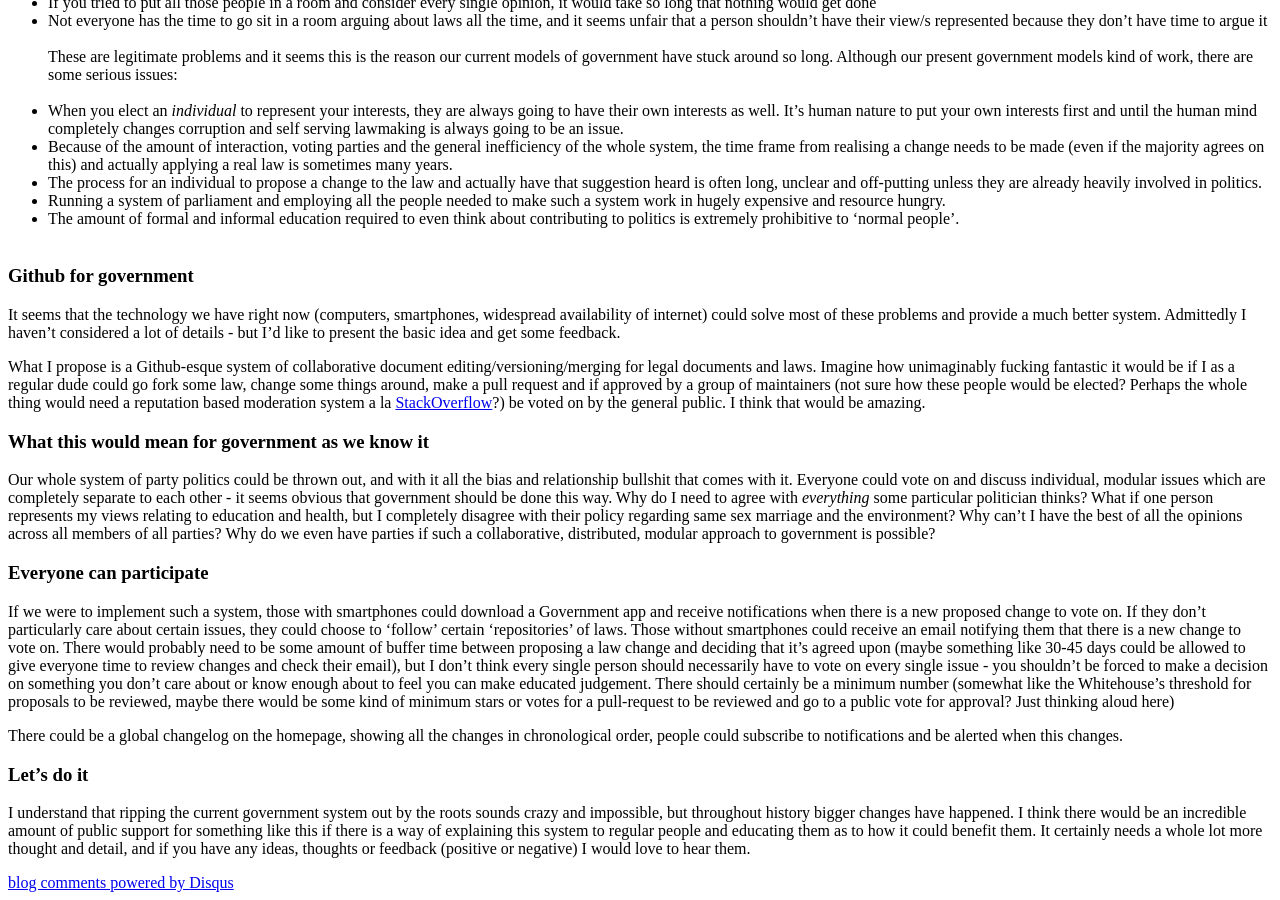
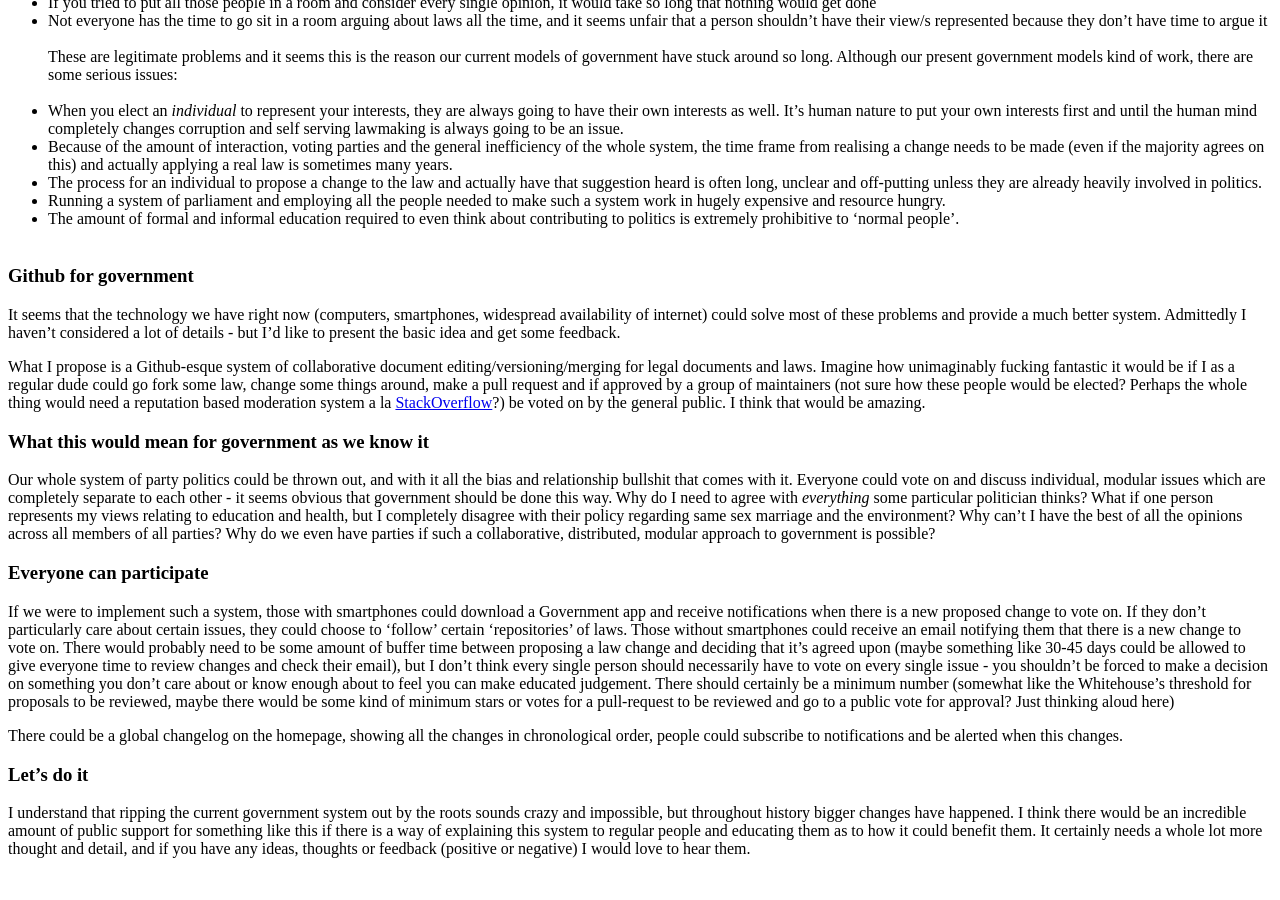
Before and after one commit to kinreven/kinreven.github.com, a Jekyll site: the page built from _posts/2013-01-21-github-for-government.md, in a window 1280 px wide and 900 px high, scrolled down 886 px. Built offline with Jekyll 4.4.1, drawn with Linux system fonts in a browser that asks for light colours; some web fonts are replaced; comment, search, counter and statistics services are not loaded; after the commit the page ends 1760 px from its top, so only the background shows below that.

```diff
--- a/_config.yml
+++ b/_config.yml
@@ -82,7 +82,7 @@
   # Set 'provider' to false to turn commenting off globally.
   #
   comments :
-    provider : disqus
+    provider :
     disqus :
       short_name : kinreven
     livefyre :
```
